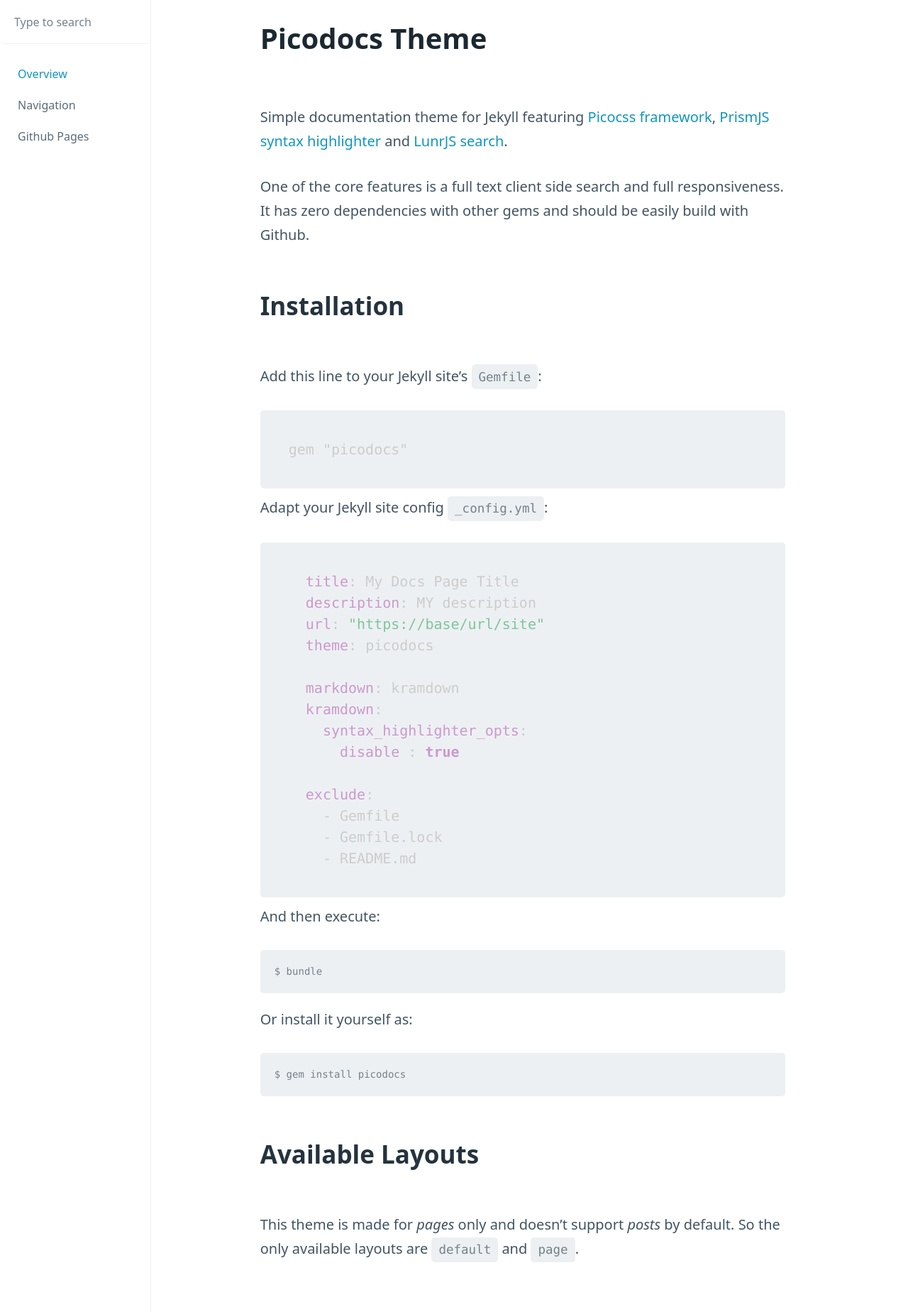
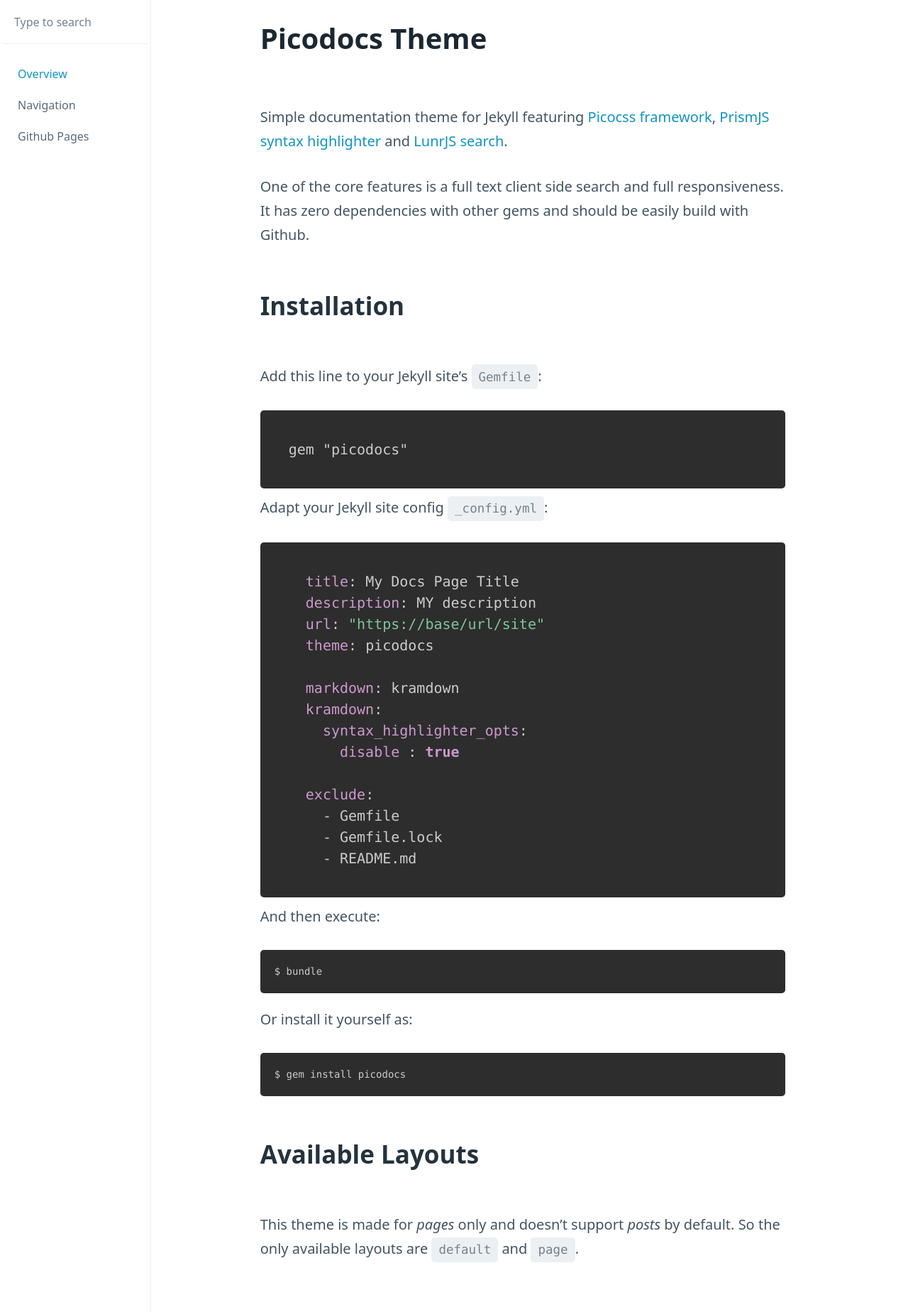
Before and after one commit to alexander-heimbuch/picodocs, a Jekyll site: the page built from index.md, in a window 1280 px wide. Shown: the whole page at 71% size. Built offline with Jekyll 4.4.1, drawn with Linux system fonts in a browser that asks for light colours; nearby versions of some CDN libraries; comment, search, counter and statistics services are not loaded.

Commit message:
fix: adjust background for code blocks in dark mode

```diff
--- a/assets/css/docs.scss
+++ b/assets/css/docs.scss
@@ -115,9 +115,14 @@ body {
   margin-bottom: $base-height;
 }
 
-pre[class*="language-"] {
-  background: var(--code-background-color);
+pre {
+  background: #2d2d2d;
+
+  code {
+    color: #ccc;
+  }
 }
+
 
 blockquote p:last-child {
   margin-bottom: 0;
```
